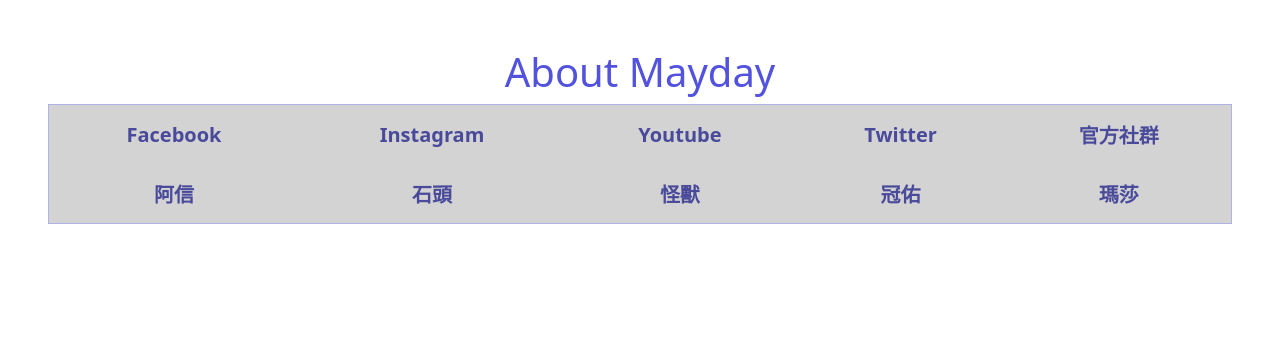
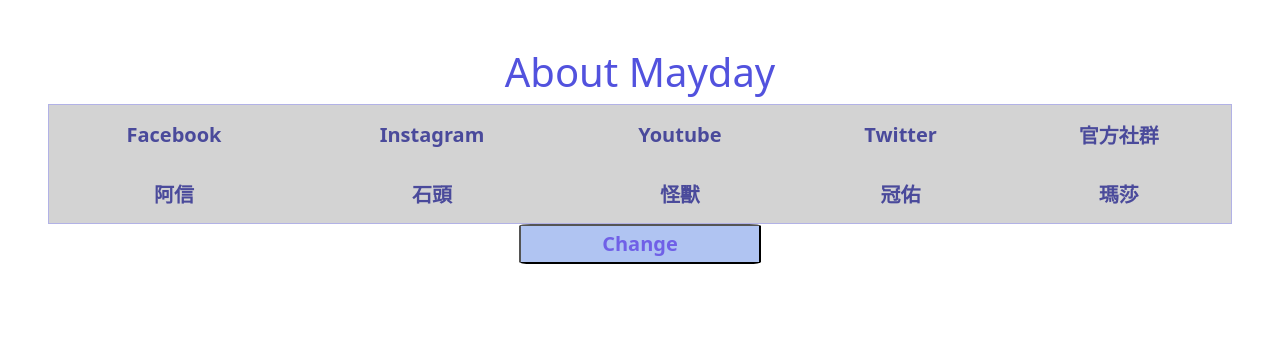
Before and after one commit to yuemoyu/yuemoyu.github.io, a plain HTML site: page index.html in a window 1280 px wide. Shown: the top 346 px of the page. Drawn offline with nearby package versions, Linux system fonts and the light colour scheme.

Commit message:
Update index.html

```diff
--- a/index.html
+++ b/index.html
@@ -96,6 +96,9 @@
     </td>
   </tr>
  </table>
+<div class="row align-items-center justify-content-center">
+  <button onclick="changeResult()" class = "button-style">Change</button>
+</div>
 <script>
   function 點我!() {
     var myTable = document.getElementById("csie");
```
